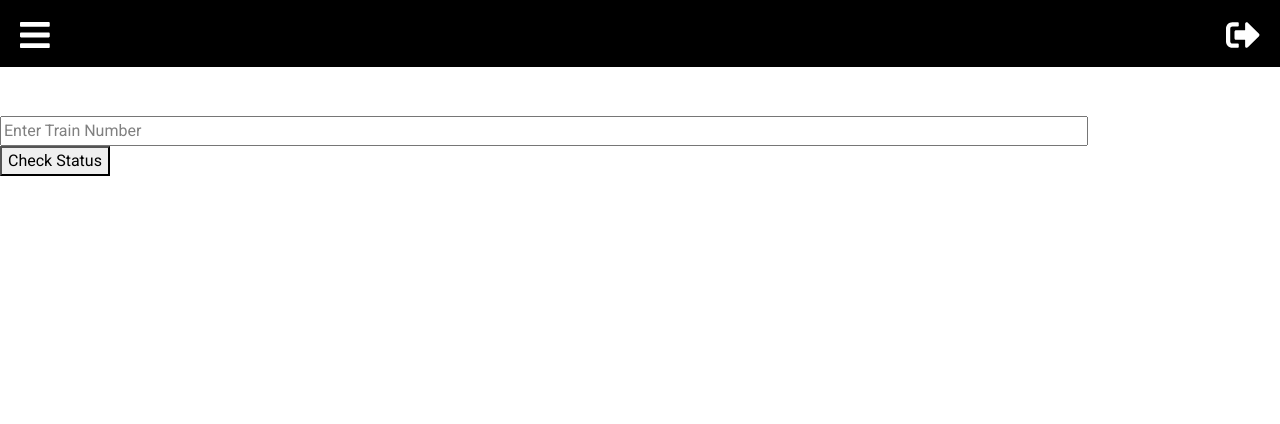
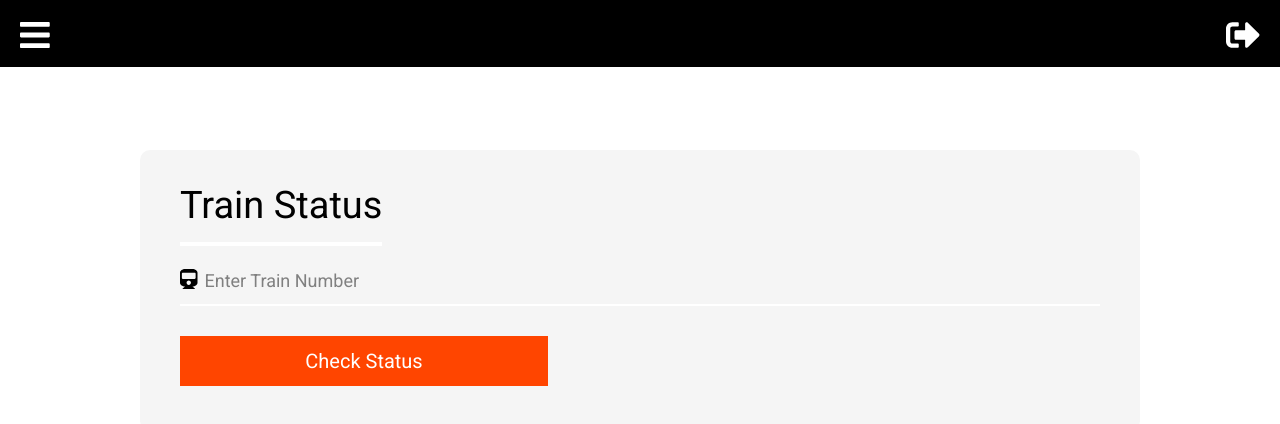
Before and after one commit to Aishh2k/ASDL-FrontEnd, a React (Create React App) app: page /Dashboard/TrainStatus in a window 1280 px wide. Shown: the top 424 px of the page. Built offline with nearby package versions, Linux system fonts and the light colour scheme.

Commit message:
Train Status Css

```diff
--- a/src/Components/Css/TrainStatus.css
+++ b/src/Components/Css/TrainStatus.css
@@ -1,15 +1,12 @@
 .trainstatus{
     background-color: white;
+    padding-top: 150px;
 }
 
 .trainstat{
-    width: 500px;
-    position: absolute;
-    left: 50%;
-    transform: translate(-50%,-50%);
-    top: 50%;
+    width: 1000px;
+    margin: 0 auto;
     color: black;
-    margin-top: 20px;
     padding-top: 10px;
     padding-left: 40px;
     padding-right: 40px;
@@ -19,13 +16,13 @@
 }
 
 
-h3{
+#trainstat > h3{
     float: left;
     font-size: 38px;
     color: #ffffff;
     border-bottom: 4px solid #ffffff;
-    margin-bottom: 40px;
-    padding: 13px 0;
+    padding: 20px 0;
+    margin-top: 20px;
 }
 
 .status-textbox{
@@ -33,7 +30,7 @@ h3{
     overflow: hidden;
     font-size: 20px;
     padding: 9px 0;
-    margin: 5px 0;
+    margin: 30px 0;
     border-bottom: 2px solid #ffffff;
 
 }
@@ -44,5 +41,25 @@ h3{
     background: none;
     color: black;
     font-size: 18px;
-    margin: 0 10px;
+    margin:0 5px;
 }
+
+.status-button{
+    width: 40%;
+    background: orangered;
+    border: 3px solid #ffffff;
+    color: white;
+    padding: 5px;
+    font-size:20px;
+    cursor: pointer;
+    margin-top:0px;
+    outline: none;
+    padding:10px;
+    border: none;
+    margin-bottom: 20px;
+}
+
+.status-button:focus{
+    border: none;
+    outline: none;
+}
--- a/src/Components/Jsx/Dashboard/Pages/TrainStatus.jsx
+++ b/src/Components/Jsx/Dashboard/Pages/TrainStatus.jsx
@@ -1,7 +1,7 @@
 import React, { Component } from 'react'
 import { FontAwesomeIcon } from "@fortawesome/react-fontawesome";
 import { faTrain } from "@fortawesome/free-solid-svg-icons";
-import "../../../Css/Payment.css"
+import "../../../Css/TrainStatus.css"
 
 class TrainStatus extends Component {
 
@@ -57,13 +57,13 @@ class TrainStatus extends Component {
     render() {
         return (
 
-            <div  id="trainstatus-main" className="trainstatus">
+            <div className="trainstatus">
 
                 <div className="trainstat">
 
-                    <h3>Train Status</h3>
+                    <h3 style={{marginTop:"10px",marginBottom:"10px"}}>Train Status</h3>
 
-                    <div className = "status-textbox">
+                    <div  className = "status-textbox">
 
                     <FontAwesomeIcon icon = {faTrain} />
                     <input className= "TrNo" name="trainNo" type="text" value={this.state.trainNo} onChange={this.handleChange} placeholder="Enter Train Number" required>
@@ -74,17 +74,15 @@ class TrainStatus extends Component {
 
                     </div>
 
-                    <div className = "status-button">
-                    <button onClick={this.showTable}>Check Status</button>
+                    <button className = "status-button" onClick={this.showTable}>Check Status</button>
 
-                    </div>
 
                     <div className = "status-table">
 
                     {
                         this.state.show &&
-                        <table className="table">
-                            <thead>
+                        <table className="table  table-bordered ">
+                            <thead className="thead-dark" >
                                  <tr>
                                     <th>Train No</th>
                                     <th>Train Name</th>
```
Also changed, not shown: 1 other file (tests, documents, lock files or other folders).
